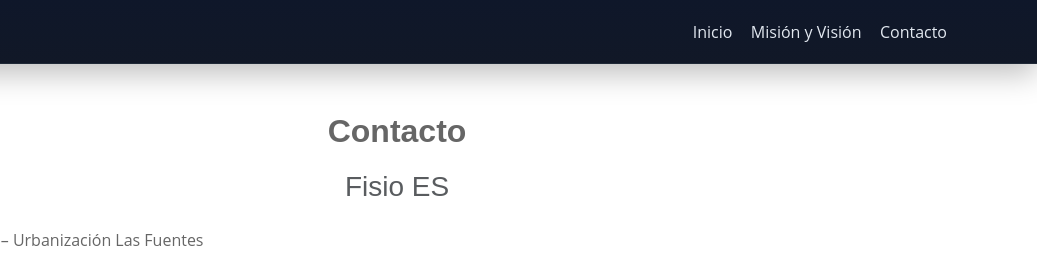
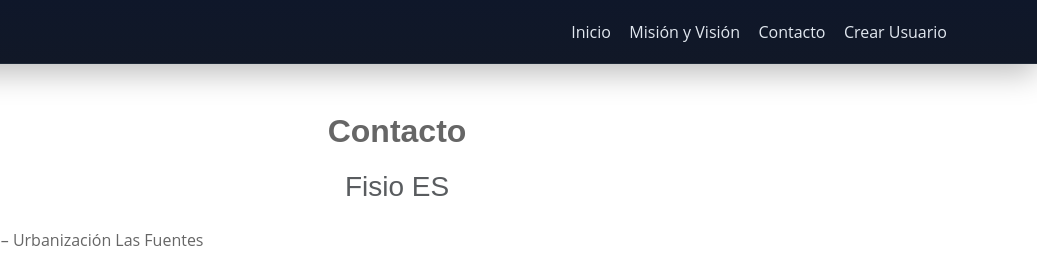
Before and after one commit to Goloox/FisioES, a plain HTML site: page Contact.html in a window 1280 px wide. Shown: the top 280 px of the page, 243-1280 px from the left. Drawn offline with nearby package versions, Linux system fonts and the light colour scheme; no server answers.

Commit message:
Update Contact.html

```diff
--- a/Contact.html
+++ b/Contact.html
@@ -37,6 +37,7 @@
         <li class="nav-item"><a class="nav-link" href="Default.html">Inicio</a></li>
         <li class="nav-item"><a class="nav-link" href="mision-vision.html">Misión y Visión</a></li>
         <li class="nav-item"><a class="nav-link" href="contacto.html">Contacto</a></li>
+        <li class="nav-item"><a class="nav-link" href="signin.html">Crear Usuario</a></li>
       </ul>
     </div>
   </div>
```
